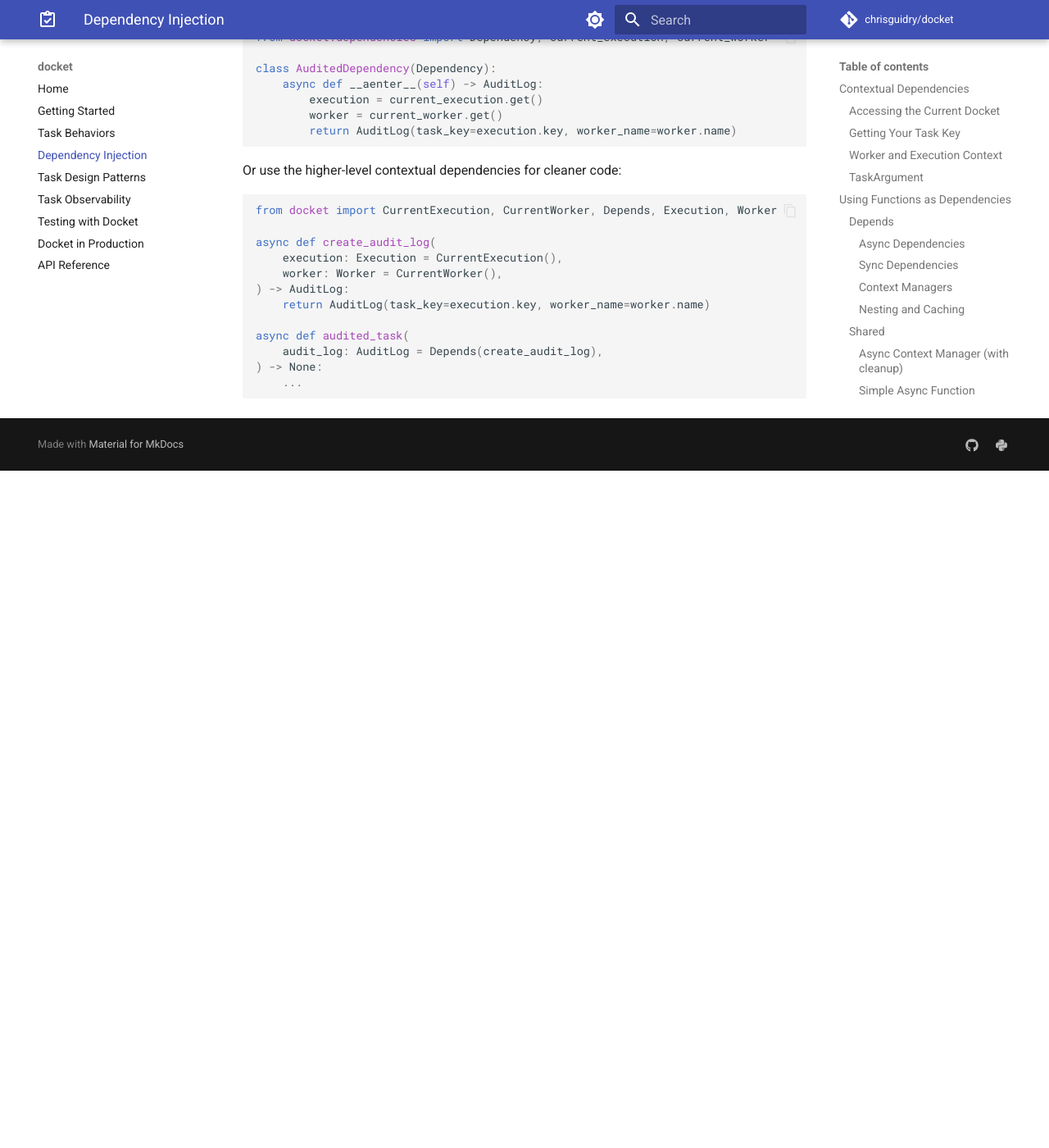
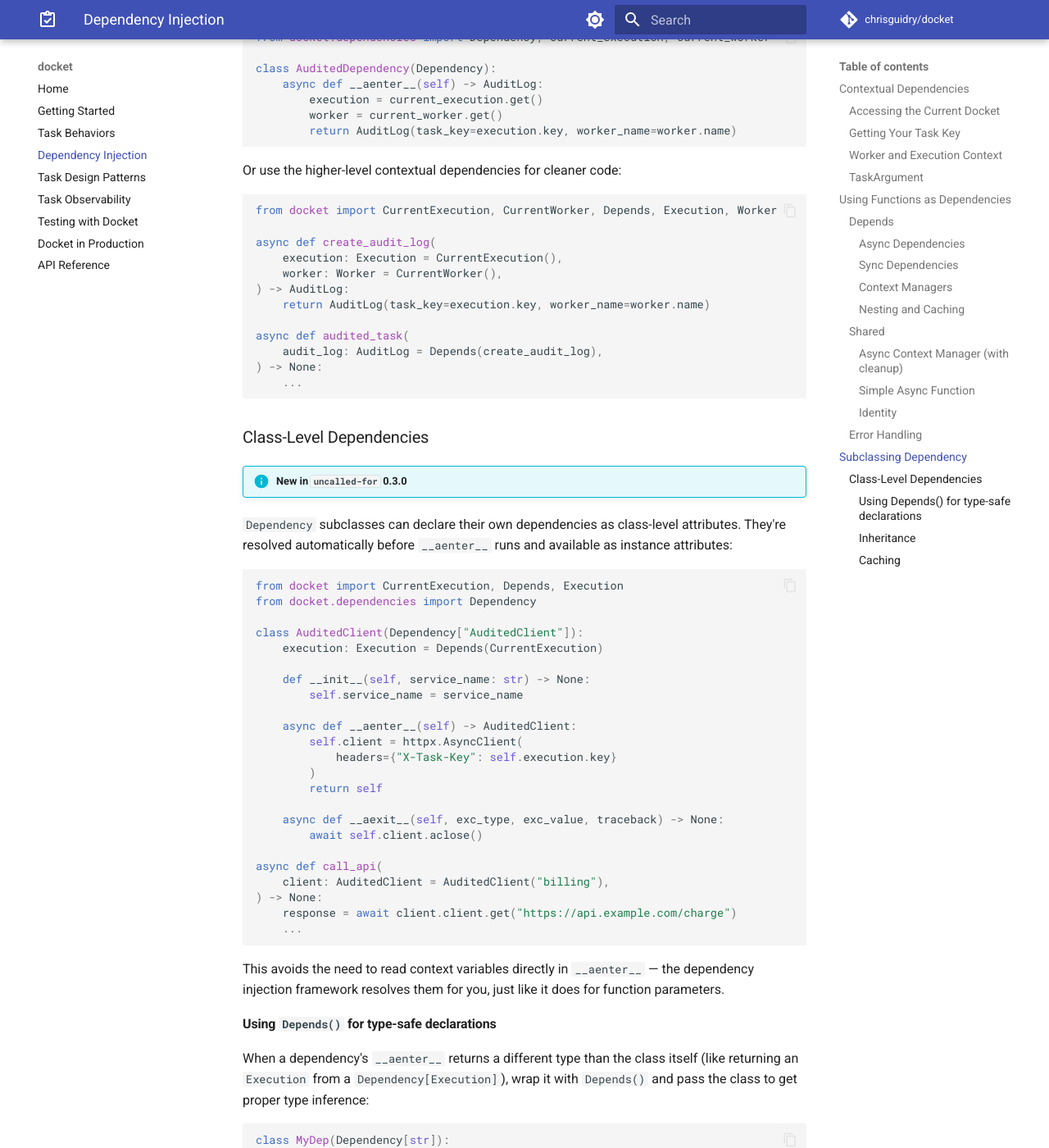
Before and after one commit to chrisguidry/docket, an MkDocs documentation site: the page built from docs/dependency-injection.md, in a window 1280 px wide and 1400 px high, scrolled down 7703 px. Shown: the whole window at 82% size. Built offline with MkDocs 1.6.1 and Material for MkDocs 9.7.7, drawn with Linux system fonts in a browser that asks for light colours; comment, search, counter and statistics services are not loaded; before the commit the page ends 8277 px from its top, so only the background shows below that; some of the changed text lies outside the part shown.

Commit message:
Use class-level dependency declarations and bump uncalled-for to 0.3.0
uncalled-for 0.3.0 (chrisguidry/uncalled-for#6) added support for
Dependency subclasses declaring their own dependencies as class
attributes. This refactors docket's dependency classes to use
that pattern where it makes sense — replacing direct ContextVar reads
with declared class-level deps:

- _TaskKey, _TaskArgument, _TaskLogger: use Depends(CurrentExecution)
  and friends instead of current_execution.get()
- Progress: declares its execution dependency explicitly
- RateLimit, Cooldown, Debounce: declare execution and docket deps

ConcurrencyLimit is left alone since it creates internal instances and
has background tasks that read ContextVars outside the dep lifecycle.

Also adds documentation for the new class-level dependency feature to
the dependency injection guide.

Co-Authored-By: Claude Opus 4.6 (1M context) <noreply@anthropic.com>

````diff
--- a/docs/dependency-injection.md
+++ b/docs/dependency-injection.md
@@ -392,3 +392,97 @@ async def audited_task(
 ) -> None:
     ...
 ```
+
+### Class-Level Dependencies
+
+!!! info "New in `uncalled-for` 0.3.0"
+
+`Dependency` subclasses can declare their own dependencies as class-level
+attributes. They're resolved automatically before `__aenter__` runs and
+available as instance attributes:
+
+```python
+from docket import CurrentExecution, Depends, Execution
+from docket.dependencies import Dependency
+
+class AuditedClient(Dependency["AuditedClient"]):
+    execution: Execution = Depends(CurrentExecution)
+
+    def __init__(self, service_name: str) -> None:
+        self.service_name = service_name
+
+    async def __aenter__(self) -> AuditedClient:
+        self.client = httpx.AsyncClient(
+            headers={"X-Task-Key": self.execution.key}
+        )
+        return self
+
+    async def __aexit__(self, exc_type, exc_value, traceback) -> None:
+        await self.client.aclose()
+
+async def call_api(
+    client: AuditedClient = AuditedClient("billing"),
+) -> None:
+    response = await client.client.get("https://api.example.com/charge")
+    ...
+```
+
+This avoids the need to read context variables directly in `__aenter__` — the
+dependency injection framework resolves them for you, just like it does for
+function parameters.
+
+#### Using `Depends()` for type-safe declarations
+
+When a dependency's `__aenter__` returns a different type than the class itself
+(like returning an `Execution` from a `Dependency[Execution]`), wrap it with
+`Depends()` and pass the class to get proper type inference:
+
+```python
+class MyDep(Dependency[str]):
+    execution: Execution = Depends(CurrentExecution)
+    pool: AsyncConnectionPool = Depends(create_db_pool)
+
+    async def __aenter__(self) -> str:
+        # self.execution and self.pool are already resolved
+        ...
+```
+
+When a dependency returns an instance of its own type (e.g.
+`Dependency["Config"]` returning `Config`), a bare instance works without any
+type gymnastics:
+
+```python
+class Config(Dependency["Config"]):
+    async def __aenter__(self) -> Config:
+        return self
+
+class Service(Dependency[str]):
+    config: Config = Config()  # type-safe, no Depends() needed
+
+    async def __aenter__(self) -> str:
+        return f"service at {self.config.url}"
+```
+
+#### Inheritance
+
+Class-level dependencies are inherited. A parent class can declare shared
+dependencies, and concrete children get them resolved automatically:
+
+```python
+class ResourceDependency(Dependency[str]):
+    execution: Execution = Depends(CurrentExecution)
+    docket: Docket = Depends(CurrentDocket)
+
+class ConcurrencyAware(ResourceDependency):
+    async def __aenter__(self) -> str:
+        # self.execution and self.docket are available here
+        key = f"concurrency:{self.execution.key}"
+        ...
+```
+
+#### Caching
+
+Class-level dependencies that use the same factory share cached values within
+a resolution scope, just like function-level `Depends()`. If two dependency
+classes both declare `pool: Pool = Depends(create_pool)`, they get the same
+pool instance.
--- a/pyproject.toml
+++ b/pyproject.toml
@@ -37,7 +37,7 @@ dependencies = [
     "typer>=0.15.1",
     "typing_extensions>=4.12.0",
     "tzdata>=2025.2; sys_platform == 'win32'",
-    "uncalled-for>=0.2.0",
+    "uncalled-for>=0.3.0",
 ]
 
 [project.optional-dependencies]
````
Also changed, not shown: 6 other files.
